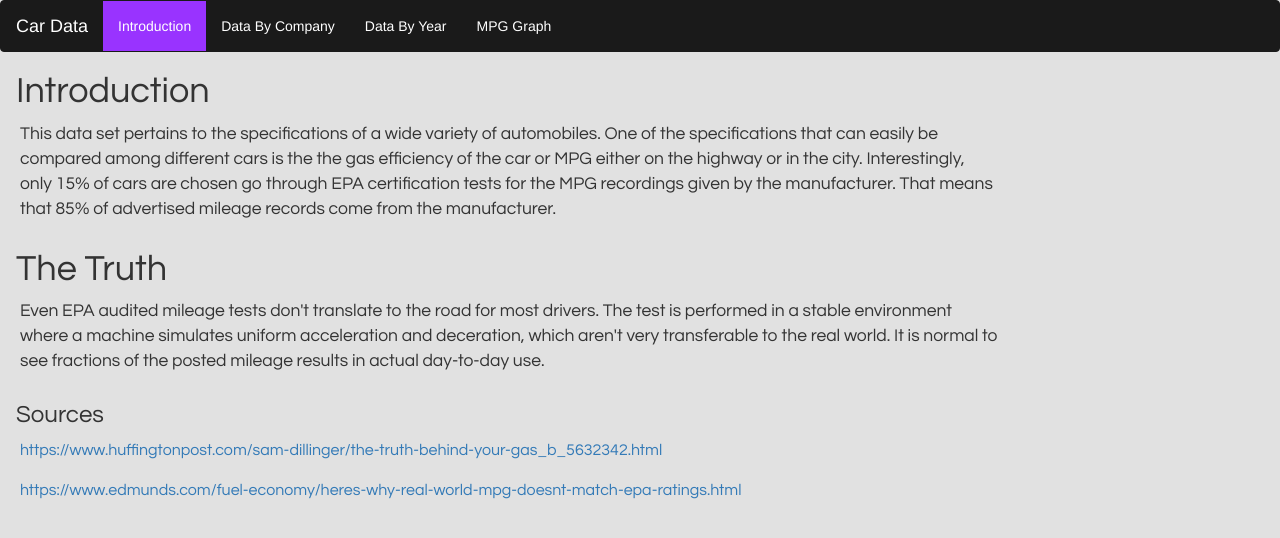
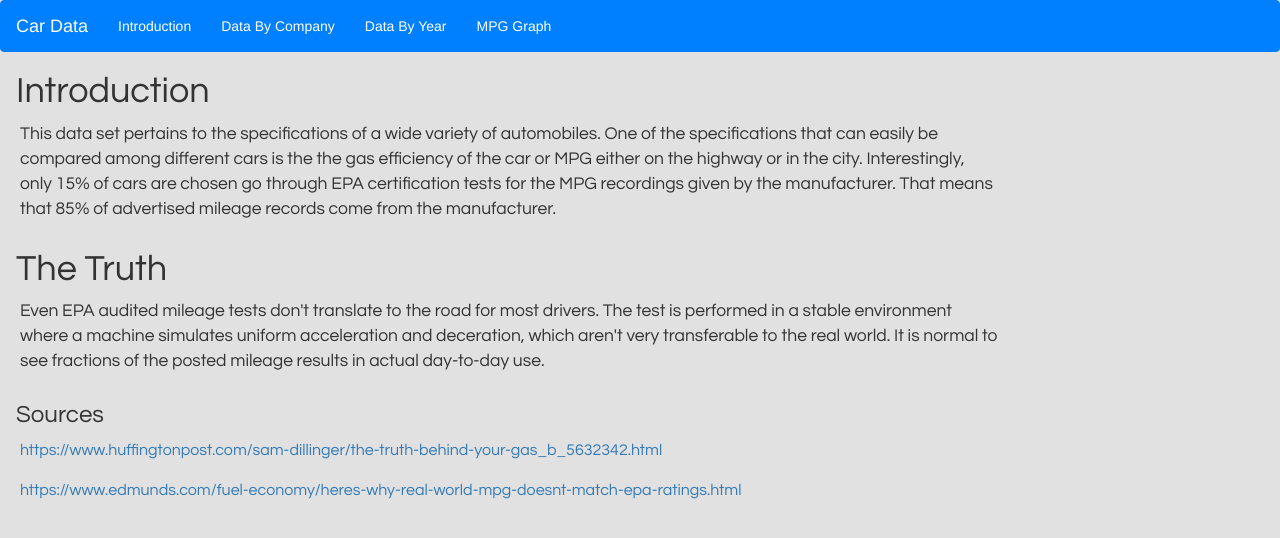
Before and after one commit to dcvasquez1/DSW-CORGIS-Car-Lab, a plain HTML site: page index.html in a window 1280 px wide. Drawn offline with nearby package versions, Linux system fonts and the light colour scheme.

Commit message:
changed navbar color

```diff
--- a/static/web.css
+++ b/static/web.css
@@ -38,13 +38,13 @@ p {
 .navbar-default .navbar-nav > .active > a:focus,
 .navbar-default .navbar-nav > li > a:hover,
 .navbar-default .navbar-nav > li > a:focus {
-	background-color: #9933ff;
+	background-color: #0080ff;
 	color: #ffffff;
 }
 
 .navbar-default {
-	background-color: #1a1a1a;
-	border-color: #1a1a1a;
+	background-color: #0080ff;
+	border-color: #0080ff;
 }
 
 .navbar-default .navbar-nav > li > a,
```
